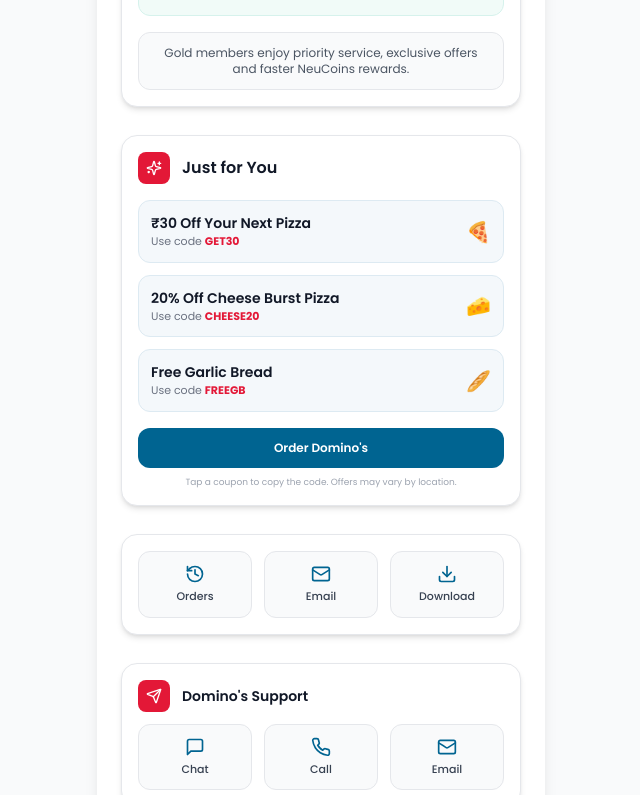
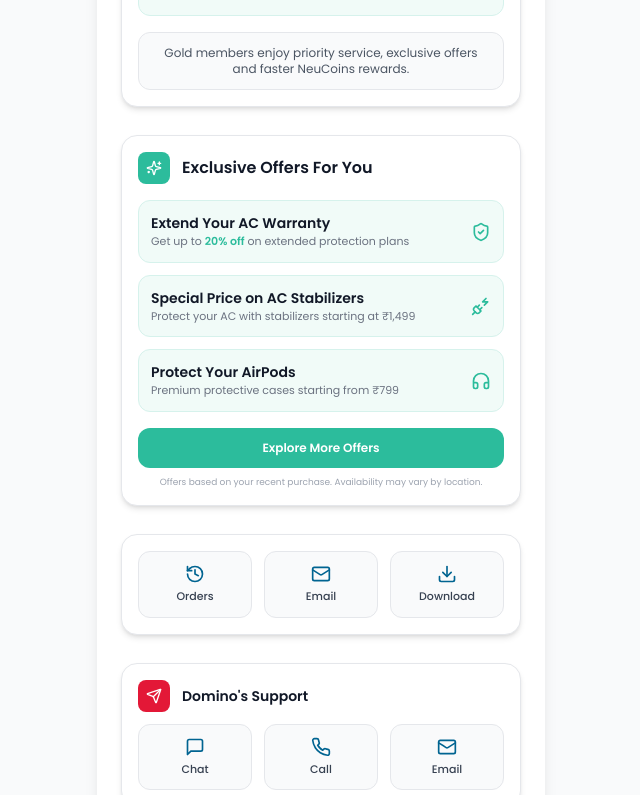
Before and after one commit to aadi310/Croma-Smart-Receipt-India, a Next.js app: page / in a window 1280 px wide. Shown: the part 2300-3095 px from the top of the page, without its empty margins (319-959 px from the left). Built offline with nearby package versions, Linux system fonts and the light colour scheme.

Commit message:
Update page.tsx

```diff
--- a/app/page.tsx
+++ b/app/page.tsx
@@ -27,6 +27,7 @@ import {
   Share2,
   Facebook,
   Sparkles,
+  ShieldCheck, PlugZap, Headphones,
   MapPin,
   ShoppingBagIcon,
   Receipt as ReceiptIcon,
@@ -1676,128 +1677,130 @@ loop: true,
 
 </div>
 
-{/* Just For You - Coupon Section */}
+{/* Exclusive Offers Section */}
+
 <div className="bg-white rounded-2xl border border-gray-200 shadow-md mx-3 mt-4 p-4 font-poppins">
 
 {/* Header */}
-  <div className="flex items-center justify-between mb-4">
-
-    <div className="flex items-center">
-
-      <div className="bg-[#E31837] p-2 rounded-lg mr-3">
+
+  <div className="flex items-center mb-4">
+
+
+<div className="bg-[#2CBC9C] p-2 rounded-lg mr-3">
   <Sparkles className="h-4 w-4 text-white" />
 </div>
 
 <h3 className="text-base font-semibold text-gray-900">
-        Just for You
+  Exclusive Offers For You
 </h3>
 
-    </div>
-
-  </div>
-
+
+  </div>
 
 {/* Inline Toast */}
-  {couponToast && (
-    <div className="mb-3 text-center text-xs text-green-700 bg-green-50 border border-green-100 rounded-lg py-2">
-      ✓ Coupon copied
-    </div>
+{couponToast && ( <div className="mb-3 text-center text-xs text-green-700 bg-green-50 border border-green-100 rounded-lg py-2">
+✓ Offer saved </div>
 )}
 
-
   <div className="space-y-3">
 
-    {/* Coupon 1 */}
+
+{/* Offer 1 */}
 <button
-      onClick={() => copyCoupon("GET30")}
-      className="w-full bg-[#F4F8FB] border border-[#DDEAF2] rounded-xl p-3 text-left active:scale-[0.99]"
+  onClick={() => copyCoupon("AC_WARRANTY")}
+  className="w-full bg-[#F1FBF8] border border-[#D6F2EC] rounded-xl p-3 text-left active:scale-[0.99]"
 >
 
   <div className="flex items-center justify-between">
 
     <div>
       <h4 className="text-sm font-semibold text-gray-900">
-            ₹30 Off Your Next Pizza
+        Extend Your AC Warranty
       </h4>
 
       <p className="text-[11px] text-gray-500">
-            Use code <span className="font-bold text-[#E31837]">GET30</span>
+        Get up to <span className="font-semibold text-[#2CBC9C]">20% off</span> on extended protection plans
       </p>
     </div>
 
-        <div className="text-xl">🍕</div>
+    <ShieldCheck className="h-5 w-5 text-[#2CBC9C]" />
 
   </div>
 
 </button>
 
 
-    {/* Coupon 2 */}
+{/* Offer 2 */}
 <button
-      onClick={() => copyCoupon("CHEESE20")}
-      className="w-full bg-[#F4F8FB] border border-[#DDEAF2] rounded-xl p-3 text-left active:scale-[0.99]"
+  onClick={() => copyCoupon("AC_STABILIZER")}
+  className="w-full bg-[#F1FBF8] border border-[#D6F2EC] rounded-xl p-3 text-left active:scale-[0.99]"
 >
 
   <div className="flex items-center justify-between">
 
     <div>
       <h4 className="text-sm font-semibold text-gray-900">
-            20% Off Cheese Burst Pizza
+        Special Price on AC Stabilizers
       </h4>
 
       <p className="text-[11px] text-gray-500">
-            Use code <span className="font-bold text-[#E31837]">CHEESE20</span>
+        Protect your AC with stabilizers starting at ₹1,499
       </p>
     </div>
 
-        <div className="text-xl">🧀</div>
+    <PlugZap className="h-5 w-5 text-[#2CBC9C]" />
 
   </div>
 
 </button>
 
 
-    {/* Coupon 3 */}
+{/* Offer 3 */}
 <button
-      onClick={() => copyCoupon("FREEGB")}
-      className="w-full bg-[#F4F8FB] border border-[#DDEAF2] rounded-xl p-3 text-left active:scale-[0.99]"
+  onClick={() => copyCoupon("AIRPODS_CASE")}
+  className="w-full bg-[#F1FBF8] border border-[#D6F2EC] rounded-xl p-3 text-left active:scale-[0.99]"
 >
 
   <div className="flex items-center justify-between">
 
     <div>
       <h4 className="text-sm font-semibold text-gray-900">
-            Free Garlic Bread
+        Protect Your AirPods
       </h4>
 
       <p className="text-[11px] text-gray-500">
-            Use code <span className="font-bold text-[#E31837]">FREEGB</span>
+        Premium protective cases starting from ₹799
       </p>
     </div>
 
-        <div className="text-xl">🥖</div>
+    <Headphones className="h-5 w-5 text-[#2CBC9C]" />
 
   </div>
 
 </button>
 
-  </div>
-
+
+  </div>
 
 {/* CTA */}
 <a
-    href="https://www.dominos.co.in/"
+href="https://www.croma.com/"
 target="_blank"
 rel="noopener noreferrer"
-  >
-    <button className="w-full mt-4 bg-[#006491] text-white h-10 text-xs font-semibold rounded-xl transition active:scale-[0.98]">
-      Order Domino's
+
+>
+
+<button className="w-full mt-4 bg-[#2CBC9C] text-white h-10 text-xs font-semibold rounded-xl transition active:scale-[0.98]">
+
+
+  Explore More Offers
 </button>
+
+
   </a>
 
-
   <p className="mt-2 text-[9px] text-center text-gray-400">
-    Tap a coupon to copy the code. Offers may vary by location.
+    Offers based on your recent purchase. Availability may vary by location.
   </p>
 
 </div>
```
Lines whose indentation alone changed are shown as unchanged.
